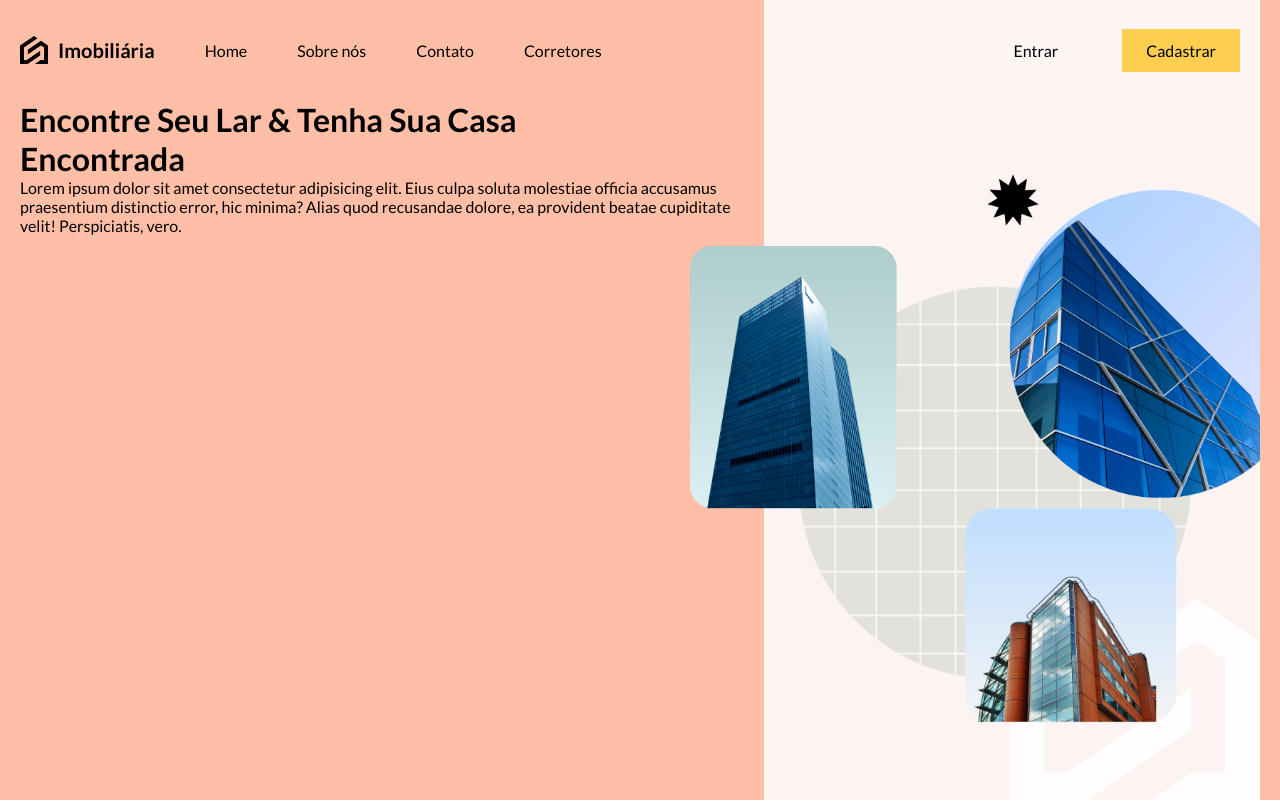
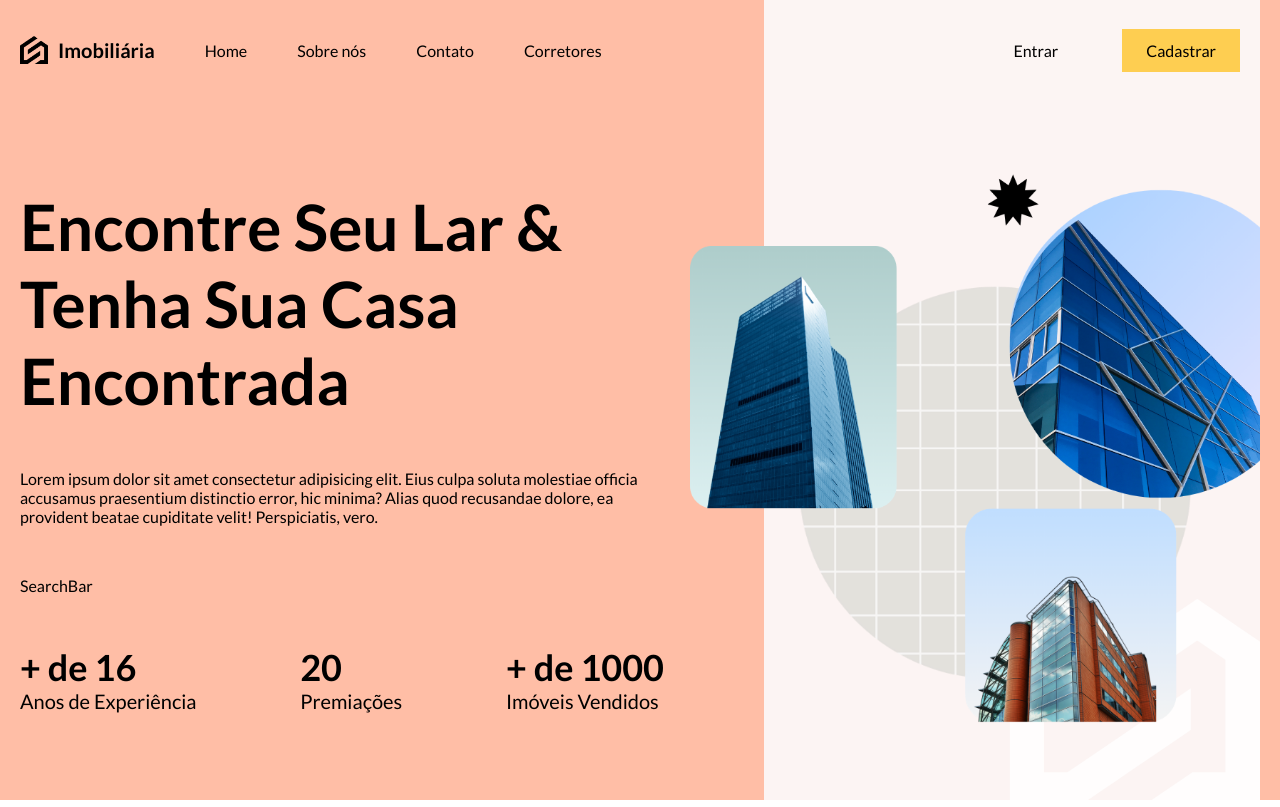
Before and after one commit to renatomagnus/imobiliaria, a React (Vite) app in the folder client/: page / in a window 1280 px wide. Shown: the top 807 px of the page. Built offline with nearby package versions, Linux system fonts and the light colour scheme.

Commit message:
feat: home bottom

```diff
--- /dev/null
+++ b/client/src/components/searchBar/searchBar.jsx
@@ -0,0 +1,9 @@
+import './styles.scss';
+
+const SearchBar = () => {
+  return (
+    <div className='searchBar'>SearchBar</div>
+  )
+}
+
+export default SearchBar
--- a/client/src/routes/homePage/homePage.jsx
+++ b/client/src/routes/homePage/homePage.jsx
@@ -1,3 +1,4 @@
+import SearchBar from '../../components/searchBar/searchBar';
 import './styles.scss';
 
 const Home = () => {
@@ -6,8 +7,25 @@ const Home = () => {
       <div className="text-container">
         <div className="wrapper">
           <h1 className='title'>Encontre Seu Lar & Tenha Sua Casa Encontrada</h1>
+
+        <p>Lorem ipsum dolor sit amet consectetur adipisicing elit. Eius culpa soluta molestiae officia accusamus praesentium distinctio error, hic minima? Alias quod recusandae dolore, ea provident beatae cupiditate velit! Perspiciatis, vero.</p>
+
+        <SearchBar />
+        <div className="boxes">
+          <div className="box">
+            <h2>+ de 16</h2>
+            <p>Anos de Experiência</p>
+          </div>
+          <div className="box">
+            <h2>20 </h2>
+            <p>Premiações</p>
+          </div>
+          <div className="box">
+            <h2>+ de 1000</h2>
+            <p>Imóveis Vendidos</p>
+          </div>
         </div>
-        <p>Lorem ipsum dolor sit amet consectetur adipisicing elit. Eius culpa soluta molestiae officia accusamus praesentium distinctio error, hic minima? Alias quod recusandae dolore, ea provident beatae cupiditate velit! Perspiciatis, vero.</p>
+        </div>
       </div>
       <div className="image-container">
         <img src="/bg.png" alt="" />
--- a/client/src/routes/homePage/styles.scss
+++ b/client/src/routes/homePage/styles.scss
@@ -7,6 +7,27 @@
 
     .wrapper {
       padding-right: 100px;
+      display: flex;
+      flex-direction: column;
+      justify-content: center;
+      gap: 50px;
+      height: 100%;
+
+      .title {
+        font-size: 64px;
+      }
+
+      .boxes {
+        display: flex;
+        justify-content: space-between;
+
+        h2 {
+          font-size: 36px;
+        }
+        p {
+          font-size: 20px;
+        }
+      }
     }
   }
 
```
Also changed, not shown: client/src/components/searchBar/styles.scss (added).
